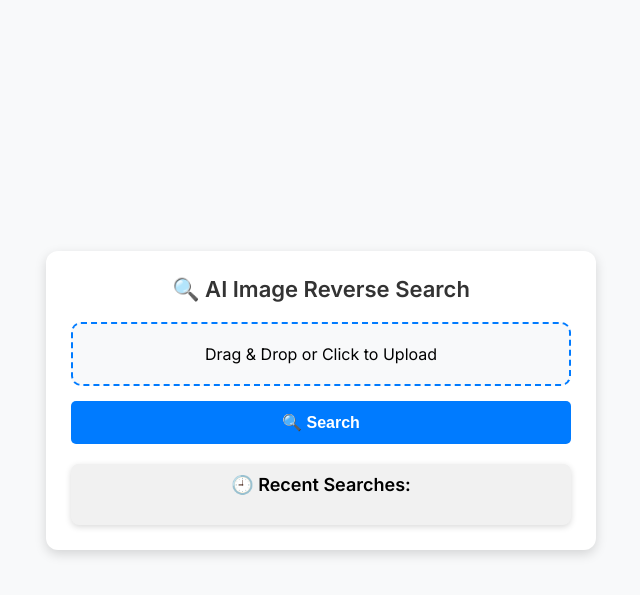
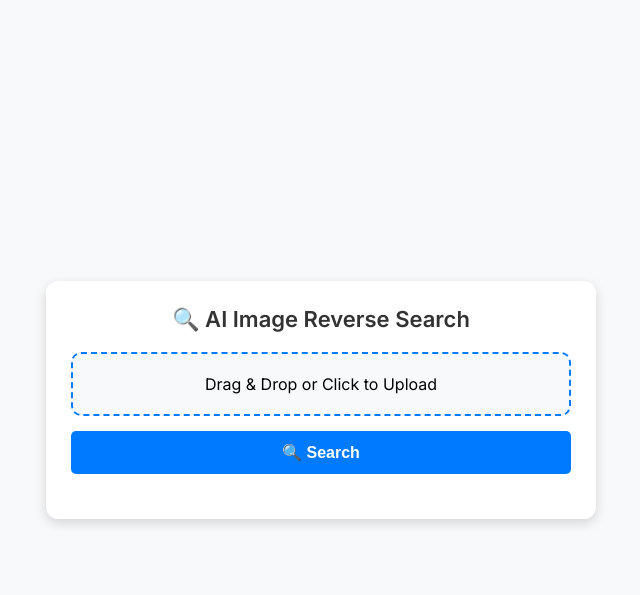
Before and after one commit to dogreniyoruz11/ai-image-search, a Flask app: page / in a window 1280 px wide. Shown: the top 595 px of the page, without its empty margins (319-959 px from the left). Run offline with Flask 3, Linux system fonts and the light colour scheme.

Commit message:
Update index.html

```diff
--- a/templates/index.html
+++ b/templates/index.html
@@ -36,6 +36,7 @@
             border-radius: 12px;
             box-shadow: 0 4px 12px rgba(0, 0, 0, 0.15);
             text-align: center;
+            position: relative;
         }
 
         h2 {
@@ -94,7 +95,7 @@
             box-shadow: 0 2px 10px rgba(0,0,0,0.2);
         }
 
-        #result, #recent-searches {
+        #result {
             margin-top: 20px;
             text-align: left;
             font-size: 16px;
@@ -117,42 +118,6 @@
             background: #0056b3;
         }
 
-        /* Responsive Recent Searches */
-        .recent-searches-container {
-            margin-top: 20px;
-            padding: 10px;
-            background: #f1f1f1;
-            border-radius: 8px;
-            box-shadow: 0 2px 6px rgba(0, 0, 0, 0.15);
-        }
-
-        .recent-searches-container h3 {
-            font-size: 18px;
-            font-weight: 600;
-            margin-bottom: 10px;
-        }
-
-        .recent-searches-list {
-            display: flex;
-            flex-wrap: wrap;
-            gap: 8px;
-        }
-
-        .recent-searches-list a {
-            display: inline-block;
-            padding: 8px 12px;
-            background: #007BFF;
-            color: white;
-            text-decoration: none;
-            border-radius: 5px;
-            font-size: 14px;
-            transition: background 0.3s;
-        }
-
-        .recent-searches-list a:hover {
-            background: #0056b3;
-        }
-
     </style>
 </head>
 
@@ -170,30 +135,24 @@
         <button id="searchBtn">🔍 Search</button>
 
         <div id="result"></div>
-
-        <!-- Recent Searches -->
-        <div class="recent-searches-container">
-            <h3>🕘 Recent Searches:</h3>
-            <div class="recent-searches-list" id="recent-searches"></div>
-        </div>
     </div>
 
     <script>
-        let dropArea = document.getElementById("drop-area");
+        let dropArea = document.body; // Now allows drag & drop anywhere on the page
         let imageInput = document.getElementById("imageInput");
 
-        dropArea.addEventListener("click", () => imageInput.click());
+        document.getElementById("drop-area").addEventListener("click", () => imageInput.click());
 
         dropArea.addEventListener("dragover", (event) => {
             event.preventDefault();
-            dropArea.style.background = "#e9f5ff";
+            document.body.style.background = "#e9f5ff"; // Highlight the whole page
         });
 
-        dropArea.addEventListener("dragleave", () => dropArea.style.background = "#f8f9fa");
+        dropArea.addEventListener("dragleave", () => document.body.style.background = "#f8f9fa");
 
         dropArea.addEventListener("drop", (event) => {
             event.preventDefault();
-            dropArea.style.background = "#f8f9fa";
+            document.body.style.background = "#f8f9fa";
             let file = event.dataTransfer.files[0];
             imageInput.files = event.dataTransfer.files;
             previewImage(file);
@@ -232,13 +191,6 @@
                         resultDiv.innerHTML += `<a class="reverse-search-btn" href="${data.reverse_search_links[engine]}" target="_blank">${engine}</a>`;
                     }
                 });
-
-                // Show Recent Searches
-                let recentSearchesDiv = document.getElementById("recent-searches");
-                recentSearchesDiv.innerHTML = "";
-                data.recent_searches.forEach(search => {
-                    recentSearchesDiv.innerHTML += `<a href="${search.image_url}" target="_blank">${search.caption}</a>`;
-                });
             });
         });
     </script>
```
